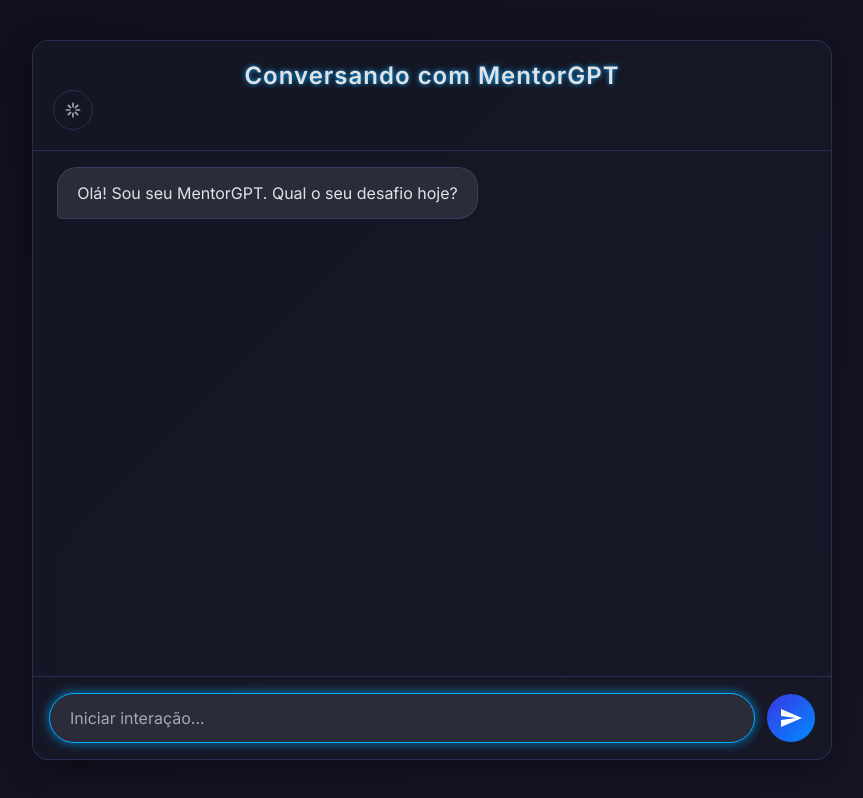
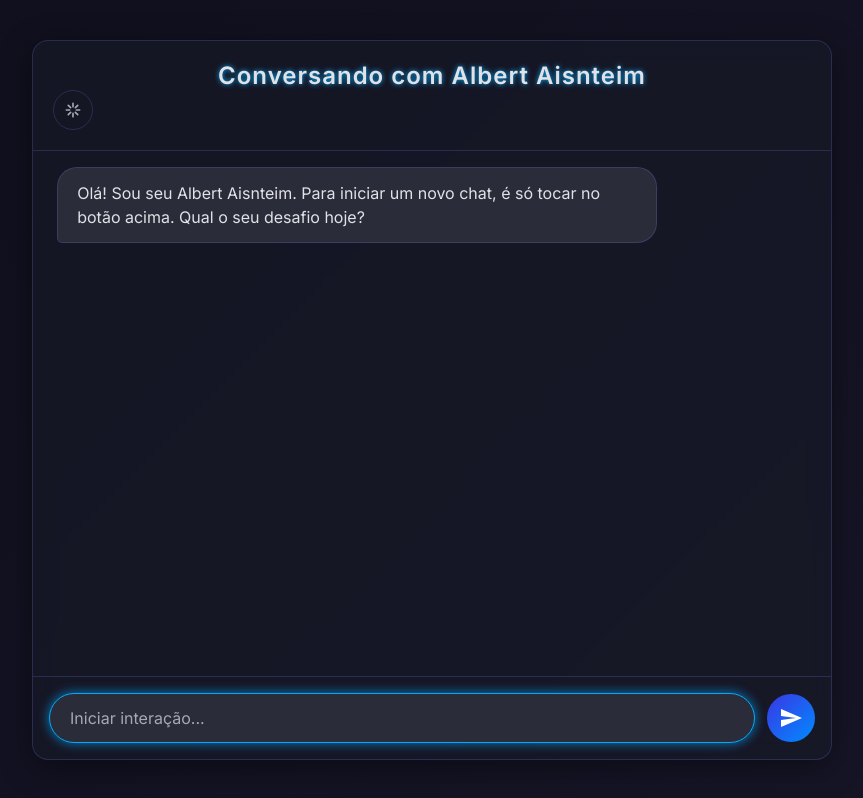
Before and after one commit to ursopolar660/Chat, a plain HTML site: page index.html in a window 1280 px wide. Shown: the whole page, without its empty margins (208-1071 px from the left). Drawn offline with nearby package versions, Linux system fonts and the light colour scheme.

Commit message:
Ajuste de interface

```diff
--- a/index.html
+++ b/index.html
@@ -4,7 +4,7 @@
     <meta charset="UTF-8">
     <meta name="viewport" content="width=device-width, initial-scale=1.0">
     <script src="https://cdn.jsdelivr.net/npm/marked/marked.min.js"></script>
-    <title>MentorGPT | Interface Neural</title>
+    <title>Albert Ainsteim | Mentor</title>
 
     <link rel="preconnect" href="https://fonts.googleapis.com">
     <link rel="preconnect" href="https://fonts.gstatic.com" crossorigin>
--- a/script.js
+++ b/script.js
@@ -16,7 +16,7 @@ document.addEventListener('DOMContentLoaded', () => {
     // Função para iniciar ou reiniciar um chat
     function startNewChat() {
         chatWindow.innerHTML = '';
-        addMessageToChat('Olá! Sou seu MentorGPT. Qual o seu desafio hoje?', 'ai');
+        addMessageToChat('Olá! Sou seu Albert Aisnteim. Para iniciar um novo chat, é só tocar no botão acima. Qual o seu desafio hoje?', 'ai');
         messageInput.focus();
         resetTextareaHeight();
     }
@@ -37,7 +37,7 @@ document.addEventListener('DOMContentLoaded', () => {
                     aiConfig.persona = nameMatch[1];
                 }
             }
-            aiNameEl.textContent = `Conversando com ${aiConfig.persona}`;
+            aiNameEl.textContent = "Conversando com Albert Aisnteim";
             startNewChat(); // Inicia o primeiro chat
         })
         .catch(error => {
```
